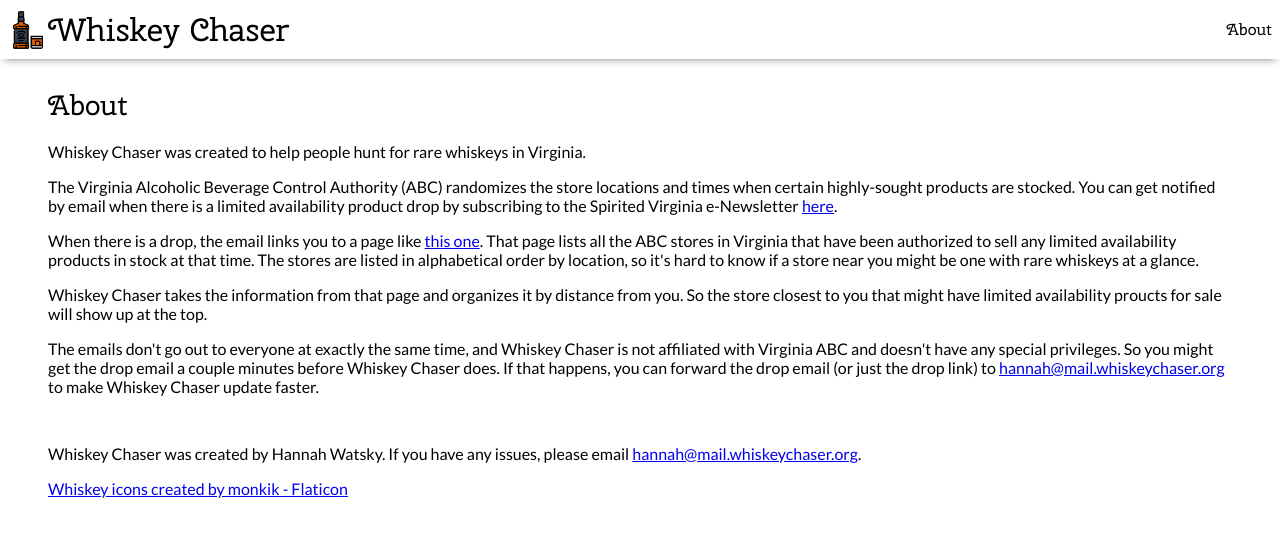
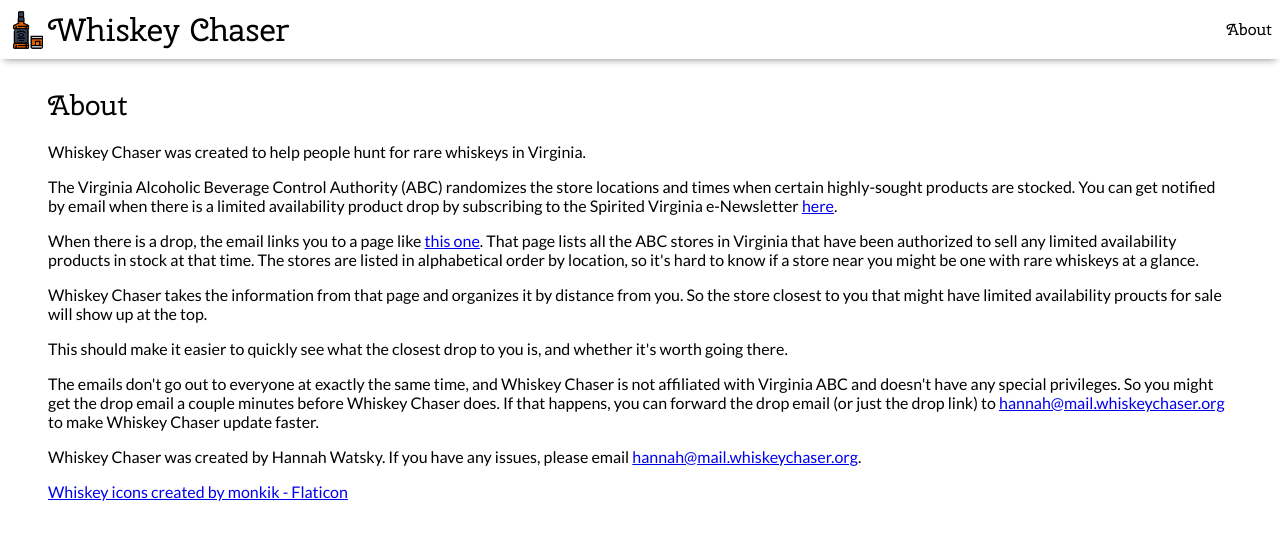
Before and after one commit to HannahLilyW/whiskey-chaser, a Vue app in the folder vue-project/: page /about in a window 1280 px wide. Shown: the top 540 px of the page. Built offline with nearby package versions, Linux system fonts and the light colour scheme.

Commit message:
formatting fix and extra info

```diff
--- a/vue-project/src/App.vue
+++ b/vue-project/src/App.vue
@@ -25,10 +25,10 @@
     </div>
     <div class="main-container">
         <RouterView />
-    </div>
-    <div class="attrib">
-        <p>Whiskey Chaser was created by Hannah Watsky. If you have any issues, please email <a href="mailto:hannah@mail.whiskeychaser.org">hannah@mail.whiskeychaser.org</a>.</p>
-        <a class="attrib-link" href="https://www.flaticon.com/free-icons/whiskey" title="whiskey icons">Whiskey icons created by monkik - Flaticon</a>
+        <div class="attrib">
+            <p>Whiskey Chaser was created by Hannah Watsky. If you have any issues, please email <a href="mailto:hannah@mail.whiskeychaser.org">hannah@mail.whiskeychaser.org</a>.</p>
+            <a class="attrib-link" href="https://www.flaticon.com/free-icons/whiskey" title="whiskey icons">Whiskey icons created by monkik - Flaticon</a>
+        </div>
     </div>
 </template>
 
@@ -65,10 +65,6 @@
     cursor: pointer;
 }
 
-.attrib {
-    padding: 8px 48px;
-}
-
 .main-container {
     padding: 8px;
 }
--- a/vue-project/src/views/AboutView.vue
+++ b/vue-project/src/views/AboutView.vue
@@ -7,6 +7,7 @@
     <p>The Virginia Alcoholic Beverage Control Authority (ABC) randomizes the store locations and times when certain highly-sought products are stocked. You can get notified by email when there is a limited availability product drop by subscribing to the Spirited Virginia e-Newsletter <a href="https://www.abc.virginia.gov/products/sv-enews">here</a>.</p>
     <p>When there is a drop, the email links you to a page like <a href="https://www.abc.virginia.gov/limited/allocated_stores_11_15_2023_04_35_pmis0YmpcG1q02xUozLfC4mhke.html">this one</a>. That page lists all the ABC stores in Virginia that have been authorized to sell any limited availability products in stock at that time. The stores are listed in alphabetical order by location, so it's hard to know if a store near you might be one with rare whiskeys at a glance.</p>
     <p>Whiskey Chaser takes the information from that page and organizes it by distance from you. So the store closest to you that might have limited availability proucts for sale will show up at the top.</p>
+    <p>This should make it easier to quickly see what the closest drop to you is, and whether it's worth going there.</p>
     <p>The emails don't go out to everyone at exactly the same time, and Whiskey Chaser is not affiliated with Virginia ABC and doesn't have any special privileges. So you might get the drop email a couple minutes before Whiskey Chaser does. If that happens, you can forward the drop email (or just the drop link) to <a href="mailto:hannah@mail.whiskeychaser.org">hannah@mail.whiskeychaser.org</a> to make Whiskey Chaser update faster.</p>
 </template>
 
```
